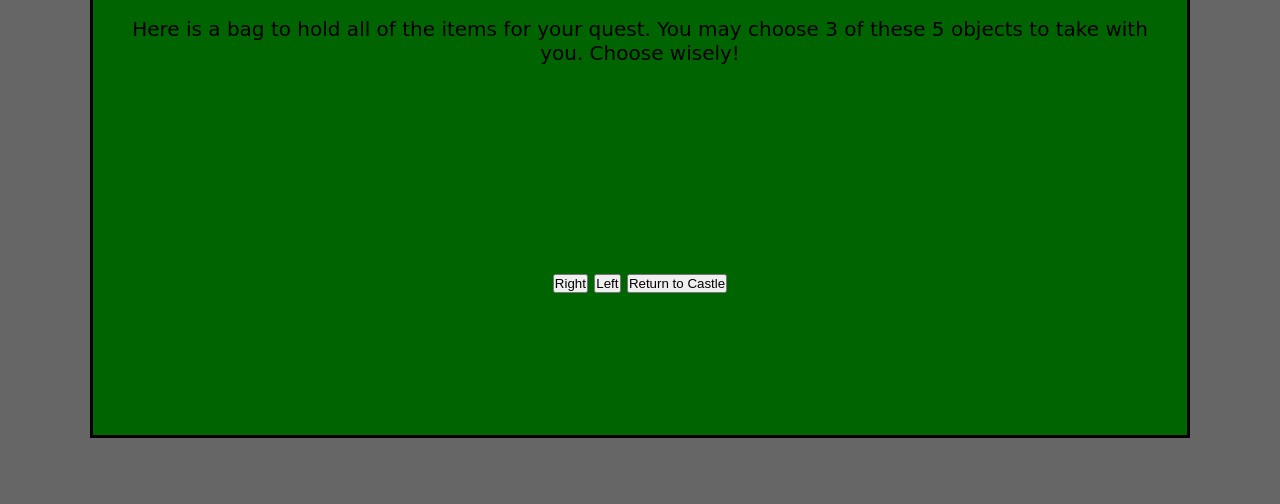
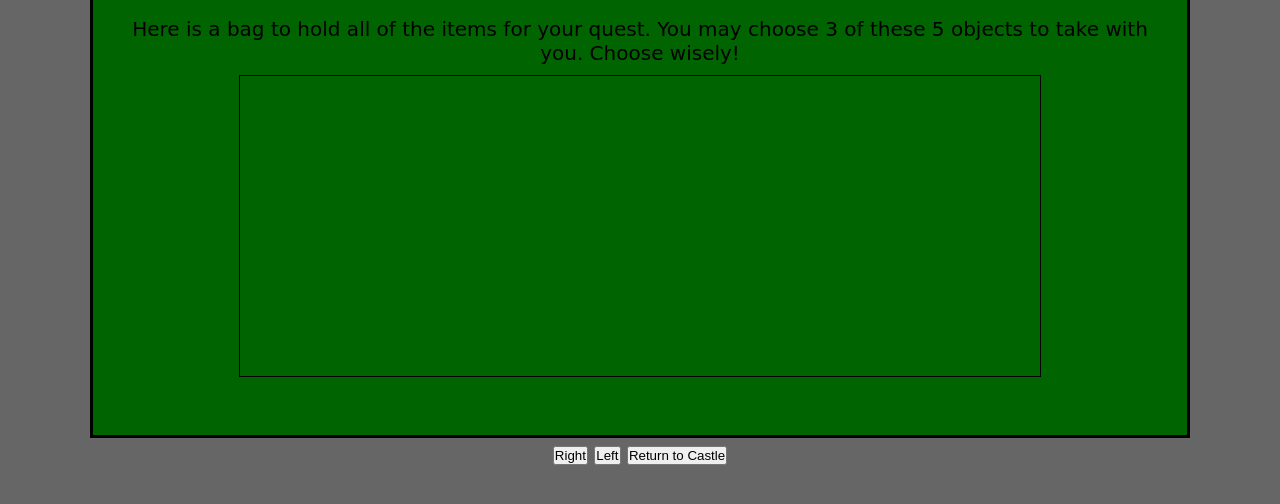
Before and after one commit to Toya88/summonersgreatestquest, a plain HTML site: page index.html in a window 1280 px wide. Shown: the part 262-766 px from the top of the page. Drawn offline with Linux system fonts and the light colour scheme; a web font is replaced by a local one.

Commit message:
added and styled canvas

```diff
--- a/css/style.css
+++ b/css/style.css
@@ -50,3 +50,7 @@ body{
     font-size: 20px;
     font-family: 'Emilys Candy', cursive;
 }
+canvas{
+    border: 1px solid black;
+    margin: 10px;
+}
--- a/js/app.js
+++ b/js/app.js
@@ -66,3 +66,9 @@ var heroText = {
 
 
 gameText.innerText = storyText.beginning.second;
+
+// canvas
+var canvas = document.querySelector('canvas');
+
+canvas.width = 800;
+canvas.height = 300;
```
